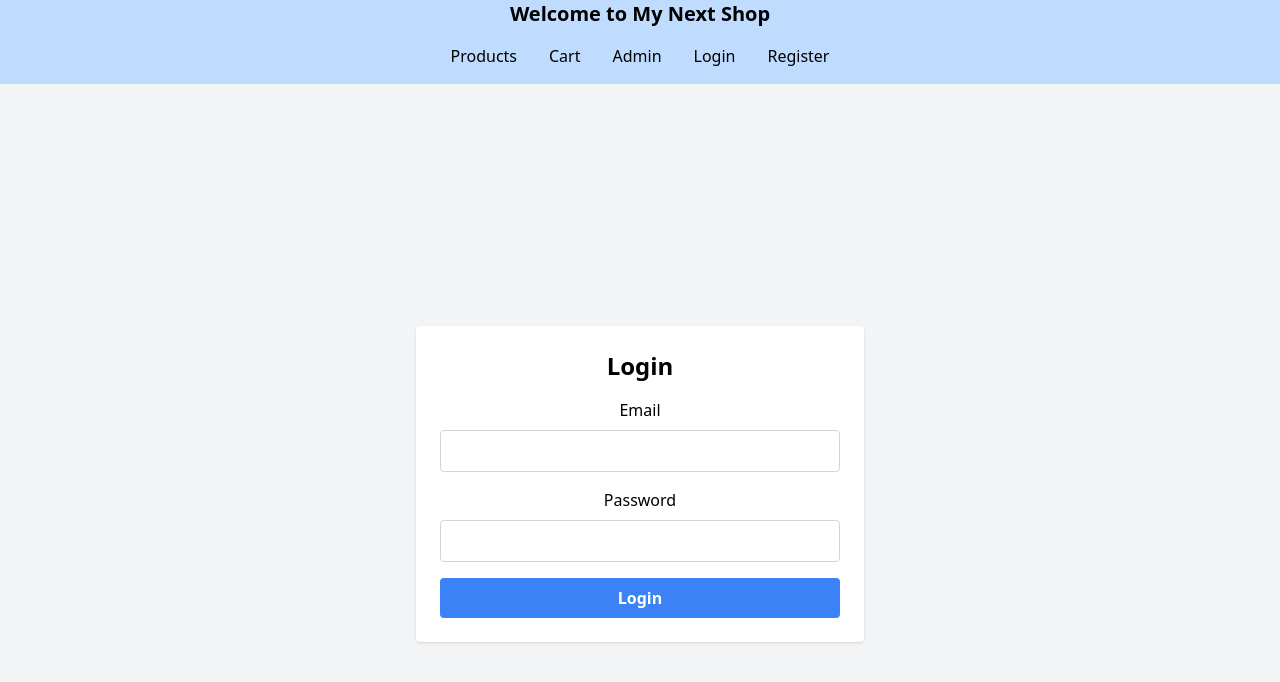
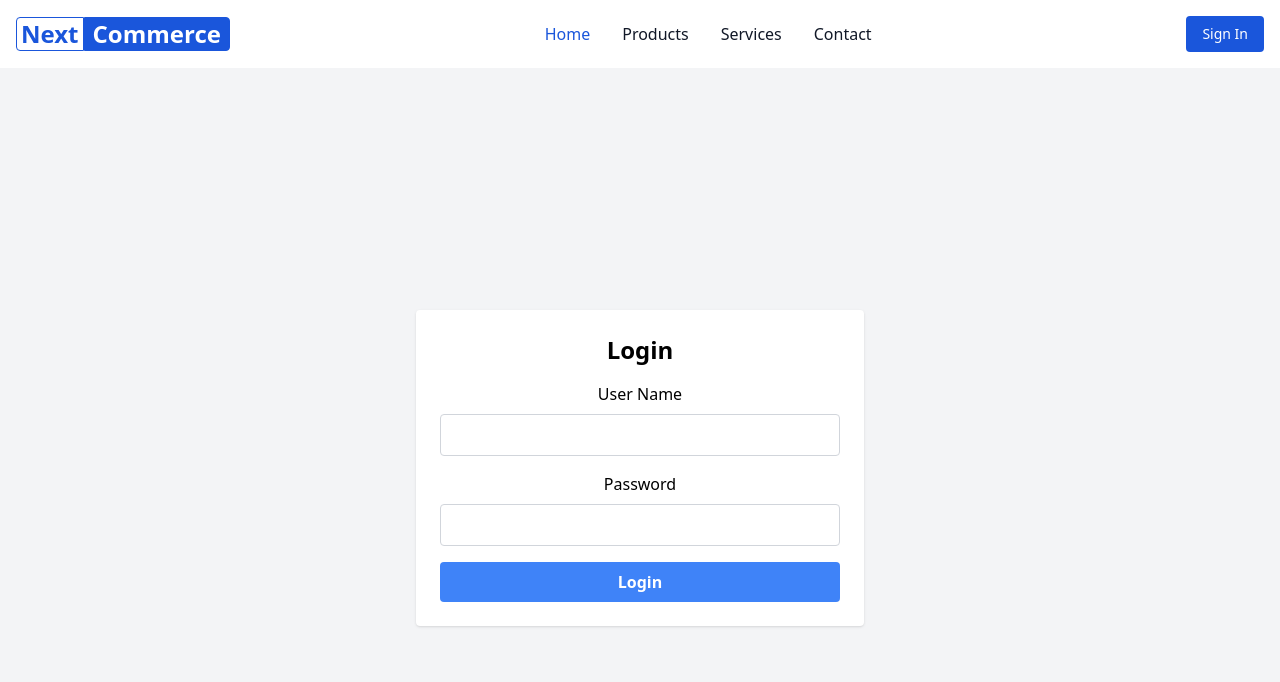
Before and after one commit to chinmoybiswas93/my-next-shop, a Next.js app: page /login in a window 1280 px wide. Shown: the top 682 px of the page. Built offline with nearby package versions, Linux system fonts and the light colour scheme; no server answers.

Commit message:
added logo and product comopnents

```diff
--- /dev/null
+++ b/components/Banner/Banner.js
@@ -0,0 +1,14 @@
+import React from "react";
+
+const Banner = () => {
+  return (
+    <>
+      <div className="p-10">
+        <h1>Buy Your Favourite Products</h1>
+        <p>Hello Bunny</p>
+      </div>
+    </>
+  );
+};
+
+export default Banner;
--- a/components/Header/Header.js
+++ b/components/Header/Header.js
@@ -1,41 +1,105 @@
+import { signOut, useSession } from "next-auth/react";
 import Link from "next/link";
 import React from "react";
 
-const Header = () => {
+const DefaultNavbar = () => {
+  const { data: session } = useSession();
   return (
-    <header className="bg-blue-200">
-      <div className="text-xl font-bold">Welcome to My Next Shop</div>
-      <div>
-        <ul className="flex items-center justify-center gap-4 p-4">
+    <nav className="bg-white dark:bg-gray-900 w-full z-20 border-gray-200 dark:border-gray-600">
+      <div className="max-w-screen-xl flex flex-wrap items-center justify-between mx-auto p-4">
+        <Link href="/" className="flex items-center">
+          <span className="self-center text-2xl font-semibold whitespace-nowrap text-blue-700 px-1 border border-blue-700 rounded-l">
+            Next
+          </span>
+          <span className="border border-blue-700 self-center text-2xl font-semibold whitespace-nowrap text-white bg-blue-700 rounded-r px-2">
+            Commerce
+          </span>
+        </Link>
+        <div className="flex md:order-2">
+          {session ? (
+            <button
+              type="button"
+              onClick={() => signOut()}
+              className="text-white bg-blue-700 hover:bg-blue-800 focus:ring-4 focus:outline-none focus:ring-blue-300 font-medium rounded text-sm px-4 py-2 text-center mr-3 md:mr-0 dark:bg-blue-600 dark:hover:bg-blue-700 dark:focus:ring-blue-800"
+            >
+              Sign Out
+            </button>
+          ) : (
+            <Link
+              href={"/login"}
+              className="text-white bg-blue-700 hover:bg-blue-800 focus:ring-4 focus:outline-none focus:ring-blue-300 font-medium rounded text-sm px-4 py-2 text-center mr-3 md:mr-0 dark:bg-blue-600 dark:hover:bg-blue-700 dark:focus:ring-blue-800"
+            >
+              Sign In
+            </Link>
+          )}
+          <button
+            data-collapse-toggle="navbar-sticky"
+            type="button"
+            className="inline-flex items-center p-2 w-10 h-10 justify-center text-sm text-gray-500 rounded-lg md:hidden hover:bg-gray-100 focus:outline-none focus:ring-2 focus:ring-gray-200 dark:text-gray-400 dark:hover:bg-gray-700 dark:focus:ring-gray-600"
+            aria-controls="navbar-sticky"
+            aria-expanded="false"
+          >
+            <span className="sr-only">Open main menu</span>
+            <svg
+              className="w-5 h-5"
+              aria-hidden="true"
+              xmlns="http://www.w3.org/2000/svg"
+              fill="none"
+              viewBox="0 0 17 14"
+            >
+              <path
+                stroke="currentColor"
+                strokeLinecap="round"
+                strokeLinejoin="round"
+                strokeWidth="2"
+                d="M1 1h15M1 7h15M1 13h15"
+              />
+            </svg>
+          </button>
+        </div>
+        <div
+          className="items-center justify-between hidden w-full md:flex md:w-auto md:order-1"
+          id="navbar-sticky"
+        >
+          <ul className="flex flex-col p-4 md:p-0 mt-4 font-medium border border-gray-100 rounded-lg bg-gray-50 md:flex-row md:space-x-8 md:mt-0 md:border-0 md:bg-white dark:bg-gray-800 md:dark:bg-gray-900 dark:border-gray-700">
             <li>
-            <Link className="hover:text-blue-500 p-2" href="/products">
+              <Link
+                href="/"
+                className="block py-2 pl-3 pr-4 text-white bg-blue-700 rounded md:bg-transparent md:text-blue-700 md:p-0 md:dark:text-blue-500"
+                aria-current="page"
+              >
+                Home
+              </Link>
+            </li>
+            <li>
+              <Link
+                href="/products"
+                className="block py-2 pl-3 pr-4 text-gray-900 rounded hover:bg-gray-100 md:hover:bg-transparent md:hover:text-blue-700 md:p-0 md:dark:hover:text-blue-500 dark:text-white dark:hover:bg-gray-700 dark:hover:text-white md:dark:hover:bg-transparent dark:border-gray-700"
+              >
                 Products
               </Link>
             </li>
             <li>
-            <Link className="hover:text-blue-500 p-2" href="/cart">
-              Cart
+              <Link
+                href="#"
+                className="block py-2 pl-3 pr-4 text-gray-900 rounded hover:bg-gray-100 md:hover:bg-transparent md:hover:text-blue-700 md:p-0 md:dark:hover:text-blue-500 dark:text-white dark:hover:bg-gray-700 dark:hover:text-white md:dark:hover:bg-transparent dark:border-gray-700"
+              >
+                Services
               </Link>
             </li>
             <li>
-            <Link className="hover:text-blue-500 p-2" href="/admin">
-              Admin
-            </Link>
-          </li>
-          <li>
-            <Link className="hover:text-blue-500 p-2" href="/login">
-              Login
-            </Link>
-          </li>
-          <li>
-            <Link className="hover:text-blue-500 p-2" href="/register">
-              Register
+              <Link
+                href="#"
+                className="block py-2 pl-3 pr-4 text-gray-900 rounded hover:bg-gray-100 md:hover:bg-transparent md:hover:text-blue-700 md:p-0 md:dark:hover:text-blue-500 dark:text-white dark:hover:bg-gray-700 dark:hover:text-white md:dark:hover:bg-transparent dark:border-gray-700"
+              >
+                Contact
               </Link>
             </li>
           </ul>
         </div>
-    </header>
+      </div>
+    </nav>
   );
 };
 
-export default Header;
+export default DefaultNavbar;
--- a/layouts/DefaultLayout.js
+++ b/layouts/DefaultLayout.js
@@ -5,9 +5,7 @@ const DefaultLayout = ({ children }) => {
   return (
     <>
       <Header></Header>
-      <div className="p-10">
-        <div>{children}</div>
-      </div>
+      <div className="max-w-screen-xl mx-auto">{children}</div>
     </>
   );
 };
--- a/package.json
+++ b/package.json
@@ -13,11 +13,14 @@
     "axios": "^1.4.0",
     "eslint": "8.44.0",
     "eslint-config-next": "13.4.9",
+    "flowbite": "^1.7.0",
+    "flowbite-react": "^0.4.10",
     "next": "13.4.9",
     "next-auth": "^4.22.1",
     "postcss": "8.4.25",
     "react": "18.2.0",
     "react-dom": "18.2.0",
+    "react-icons": "^4.10.1",
     "tailwindcss": "3.3.2"
   }
 }
--- a/pages/admin/index.js
+++ b/pages/admin/index.js
@@ -1,7 +1,19 @@
+import { getSession } from "next-auth/react";
 import React from "react";
 
-const index = () => {
+const index = ({ session }) => {
+  // console.log(session);
   return <div className="p-4">This is the Admin Dashboard</div>;
 };
 
 export default index;
+
+export async function getServerSideProps(context) {
+  const session = await getSession(context);
+
+  return {
+    props: {
+      session,
+    },
+  };
+}
--- a/pages/api/auth/[...nextauth].js
+++ b/pages/api/auth/[...nextauth].js
@@ -11,11 +11,11 @@ export const authOptions = {
         username: { label: "Username", type: "text", placeholder: "jsmith" },
         password: { label: "Password", type: "password" },
       },
+
       async authorize(credentials, req) {
         const { username, password } = credentials;
         // Add logic here to look up the user from the credentials supplied
-        const user = { id: "1", name: "J Smith", email: "jsmith@example.com" };
-        console.log(username, password);
+        const user = { id: "1", name: username };
 
         if (username === "chinmoy" && password === "1234") {
           // Any object returned will be saved in `user` property of the JWT
--- a/pages/index.js
+++ b/pages/index.js
@@ -1,31 +1,32 @@
+import Banner from "@/components/Banner/Banner";
 import axios from "axios";
-import Link from "next/link";
-import { useEffect, useState } from "react";
 
-export default function Home() {
-  const [products, setProducts] = useState([]);
-
+export default function Home({ products }) {
   console.log(products);
-
-  useEffect(() => {
-    const fetchProducts = async () => {
-      try {
-        const response = await axios.get("/api/products");
-        setProducts(response.data);
-      } catch (error) {
-        console.log("Error fetching products:", error);
-      }
-    };
-
-    fetchProducts();
-  }, []);
 
   return (
     <>
-      <div>
-        <h1 className="text-xl text-green-500 text-center">Home page</h1>
-      </div>
-
+      <Banner />
+      {/* Render your products here */}
     </>
   );
 }
+
+export async function getServerSideProps() {
+  try {
+    const response = await axios.get("/api/products");
+    const products = response.data;
+    return {
+      props: {
+        products, // Pass the products data as props
+      },
+    };
+  } catch (error) {
+    console.log("Error fetching products:", error);
+    return {
+      props: {
+        products: [], // Provide an empty array if there's an error
+      },
+    };
+  }
+}
--- a/pages/login.js
+++ b/pages/login.js
@@ -2,15 +2,15 @@ import { signIn } from "next-auth/react";
 import { useState } from "react";
 
 const Login = () => {
-  const [email, setEmail] = useState("");
+  const [userName, setUserName] = useState("");
   const [password, setPassword] = useState("");
 
   const handleLogin = async (e) => {
     e.preventDefault();
     const response = await signIn("credentials", {
-      email,
+      username: userName,
       password,
-      redirect: false, // Prevent automatic redirect after successful login
+      callbackUrl: "http://localhost:3000", // automatic redirect after successful login
     });
 
     if (response?.error) {
@@ -27,14 +27,14 @@ const Login = () => {
         <h1 className="text-2xl font-semibold mb-4">Login</h1>
         <form onSubmit={handleLogin}>
           <div className="mb-4">
-            <label htmlFor="email" className="block mb-2">
-              Email
+            <label htmlFor="userName" className="block mb-2">
+              User Name
             </label>
             <input
-              type="email"
-              id="email"
-              value={email}
-              onChange={(e) => setEmail(e.target.value)}
+              type="text"
+              id="userName"
+              value={userName}
+              onChange={(e) => setUserName(e.target.value)}
               className="w-full px-4 py-2 border border-gray-300 rounded focus:outline-none focus:border-blue-500"
             />
           </div>
--- a/tailwind.config.js
+++ b/tailwind.config.js
@@ -14,5 +14,5 @@ module.exports = {
       },
     },
   },
-  plugins: [],
+  plugins: [require('flowbite/plugin')],
 }
```
Also changed, not shown: components/Products/ProductLoop.js (added, +42 -0 lines), pages/products.js (+14 -45 lines), 1 other file (tests, documents, lock files or other folders). Lines whose indentation alone changed are shown as unchanged.
